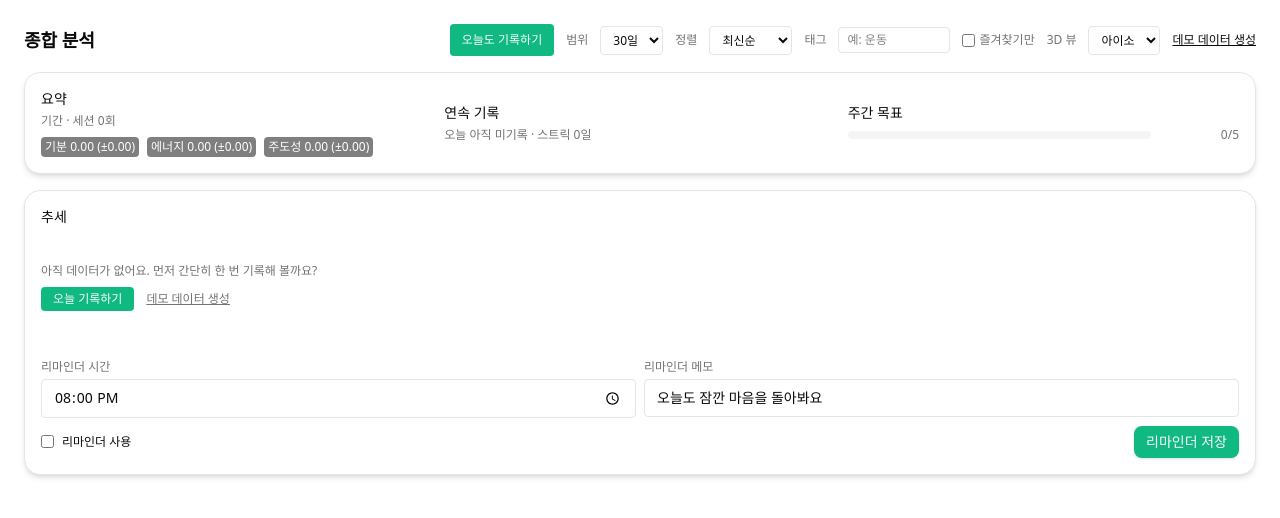
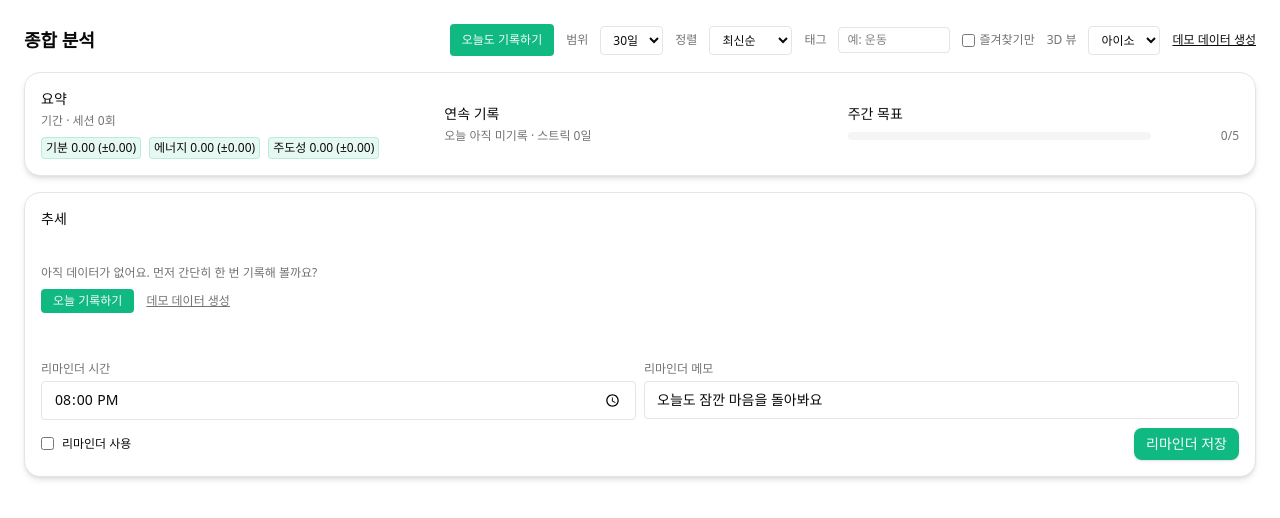
Before and after one commit to KUS-CapstoneDesign-II/BeMoreSample, a Next.js app: page /history in a window 1280 px wide. Shown: the top 518 px of the page. Built offline with nearby package versions, Linux system fonts and the light colour scheme.

Commit message:
style: warm badge tone using brand primary

```diff
--- a/src/app/globals.css
+++ b/src/app/globals.css
@@ -130,7 +130,7 @@
 }
 
 /* BeMore mock styles */
-.badge { @apply inline-block bg-black/50 text-white px-1 py-0.5 rounded; }
+.badge { @apply inline-block bg-primary/10 text-foreground border border-primary/20 px-1 py-0.5 rounded; }
 @media print {
   .no-print { display:none; }
 }
```
